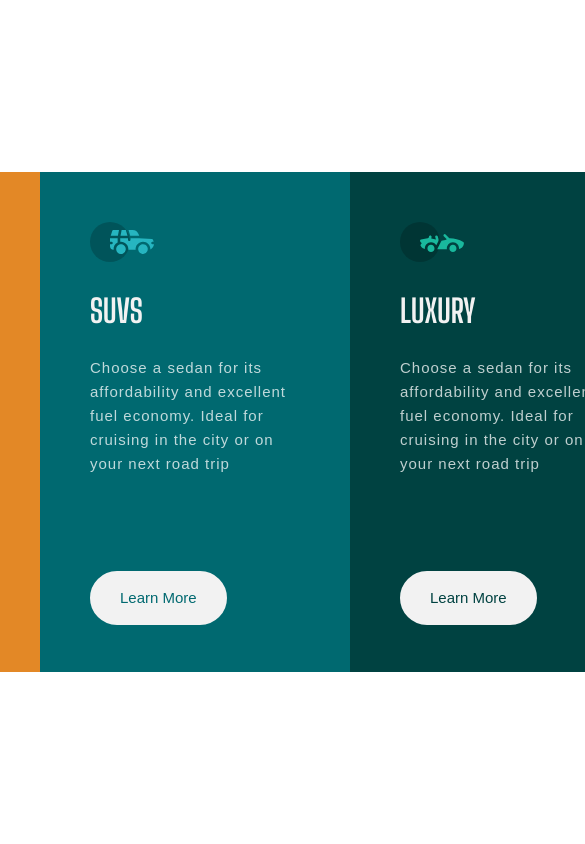
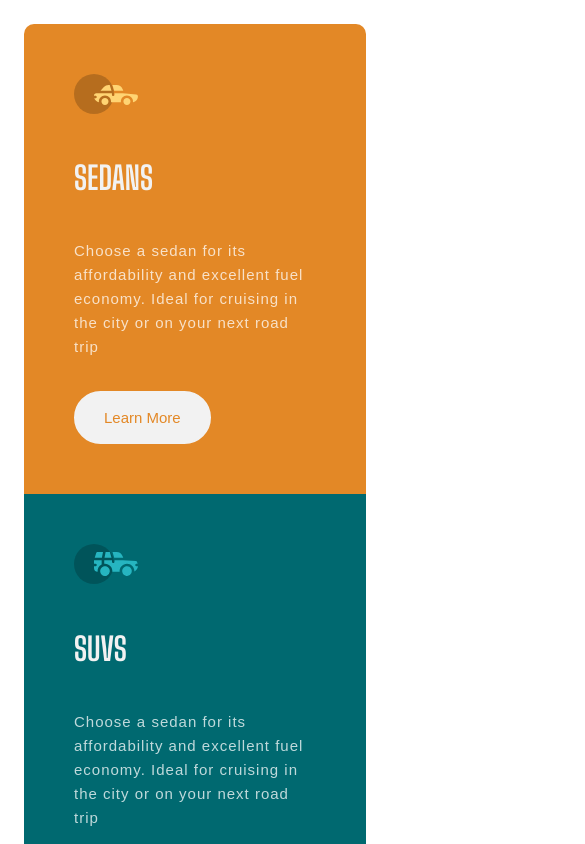
Before and after one commit to Herrius/3-column-preview-card-component, a plain HTML site: page index.html in a window 390 px wide. Shown: the top 844 px of the page, 585 px wide, since content can reach past the window. Drawn offline with nearby package versions, Linux system fonts and the light colour scheme; a web font is replaced by a local one.

Commit message:
adaptacion mobil

```diff
--- a/index.html
+++ b/index.html
@@ -12,6 +12,9 @@
 </head>
 
 <body>
+    <div class="master">
+
+
     <div class="container">
         <span class="square item-1">
             <img src="images/icon-sedans.svg" alt="">
@@ -39,6 +42,7 @@
             <a href="#">Learn More</a>
         </span>
     </div>
+    </div>
 </body>
 
 </html>
--- a/style/style.css
+++ b/style/style.css
@@ -25,15 +25,13 @@
 }
 *,*:before,*:after{
     box-sizing: border-box;
-
+    margin: 0;
+    padding: 0;
 }
 body{
     background-color: var(--white);
     min-height: 100vh;
-    display:flex;
-    justify-content: center;
-    align-content: center;
-    align-items: center;
+
 }
 
 /* filtro para oscurer la imagen
@@ -50,24 +48,45 @@ body{
     height: 500px;
     max-width: 930px;
 } */
-.square{
-    height: 500px;
-    width: 310px;
+.master{
+    min-height: 100vh;
+    display:flex;
+    justify-content: center;
+}
+.container{
+    display:flex;
+    height: 100%;
+    width: 100%;
+    flex-direction: column;
+    margin: 1.5rem;
+    align-items: center;
 }
 
-.container{
-    display:flex;
-    height: 31.25rem;
-    max-width: 58.125rem;
+.square{
+    height: 31,25rem;
+    width: 19,375rem;
+}
+@media only screen and (min-width:1024px) {
+    .container{
+        display:flex;
+        height: 31.25rem;
+        width: 58.125rem;
+        flex-direction: row;
+        margin: 0;
+
+        align-self:center ;
+    }
 }
 /* formato del primer contenedor */
 .item-1{
     background-color: var(--orange);
-    border-radius: 10px 0 0 10px;
+    border-radius: 10px 10px 0 0;
     padding: 3.125rem;
     color: var(--orange);
 }
-
+@media only screen and (min-width:1024px){
+    .item-1{border-radius: 10px 0 0 10px;}
+}
 /*  */
 .item-2{
     background-color: var(--cyan);
@@ -77,8 +96,11 @@ body{
 .item-3{
     background-color: var(--dark-cyan);
     color: var(--dark-cyan);
-    border-radius: 0 10px 10px 0;
+    border-radius: 0 0 10px 10px;
     padding: 3.125rem;
+}
+@media only screen and (min-width:1024px){
+    .item-3{border-radius: 0 10px 10px 0;}
 }
 /* formato general */
 p{
@@ -90,6 +112,7 @@ p{
     letter-spacing: 1px;
 }
 h2{
+    margin: 2.625rem 0;
     font-size: 2rem;
     font-family: var(--title-font);
     font-weight: var(--text-weights);
@@ -98,7 +121,7 @@ h2{
 a{
     display: inline-block;
     font-size: var(--text-body);
-    margin-top: 5rem;
+    margin-top: 2rem;
     text-decoration: none;
     background: var(--gray);
     padding: 1rem 1.75rem;
@@ -108,6 +131,9 @@ a{
     border: 2px solid var(--gray);
     font-weight: 500;
 }
+@media only screen and (min-width:1024px){
+    a{margin-top: 5rem;}
+}
 a:hover{
     background: transparent;
     color: var(--gray);
```
